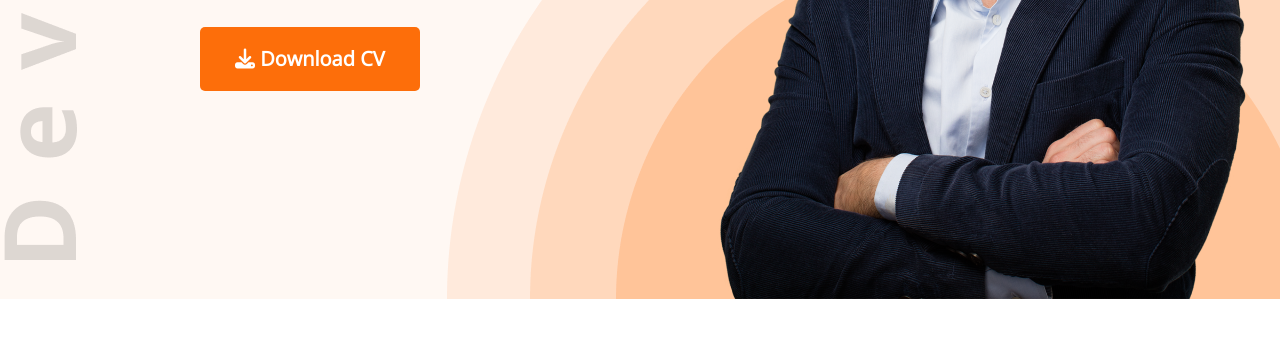
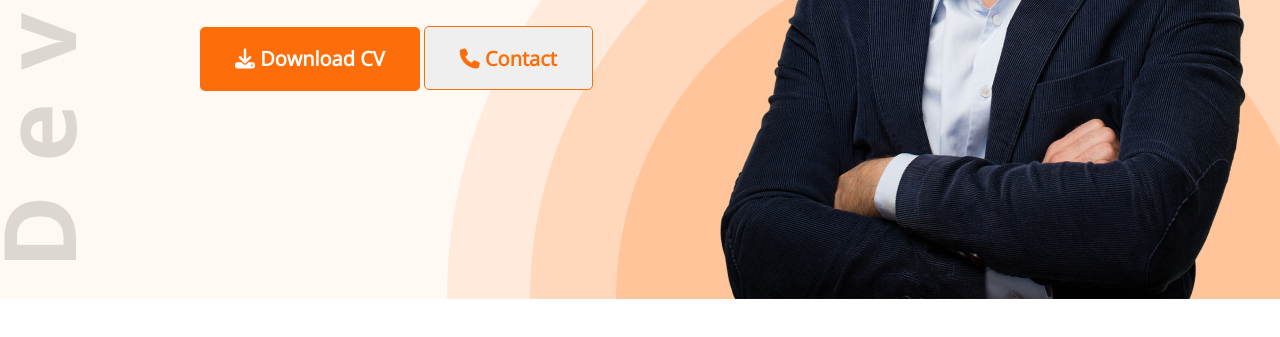
Before and after one commit to asirff399/developer-portfolio, a plain HTML site: page index.html in a window 1280 px wide. Shown: the part 541-878 px from the top of the page. Drawn offline with nearby package versions, Linux system fonts and the light colour scheme.

Commit message:
add contact button

```diff
--- a/index.html
+++ b/index.html
@@ -27,6 +27,7 @@
             <h1 class="banner-title">Mary Hardy</h1>
             <p class="banner-description">Shot what able cold new see hold.Friendly as an betrayed formerly he. Morning because as to society behaved moments.</p>
             <button class="btn-primary"><i class="fa-solid fa-download"></i> Download CV</button>
+            <button class="btn-primary-2"> <i class="fa-solid fa-phone"></i> Contact</button>
 
             </div>
             <img src="images/hardy.png" alt="">
--- a/style/portfolio.css
+++ b/style/portfolio.css
@@ -29,6 +29,16 @@
     border-radius: 5px;
     background-color: #FD6E0A;
 
+}
+.btn-primary-2{
+    font-family: 'Open Sans';
+    border: 1px solid #FD6E0A ;
+    color: #FD6E0A;
+    padding: 18px 35px;
+    font-weight: 700;
+    font-size: 20px;
+    height: 64px;
+    border-radius: 5px;
 }
 
 nav {
```
